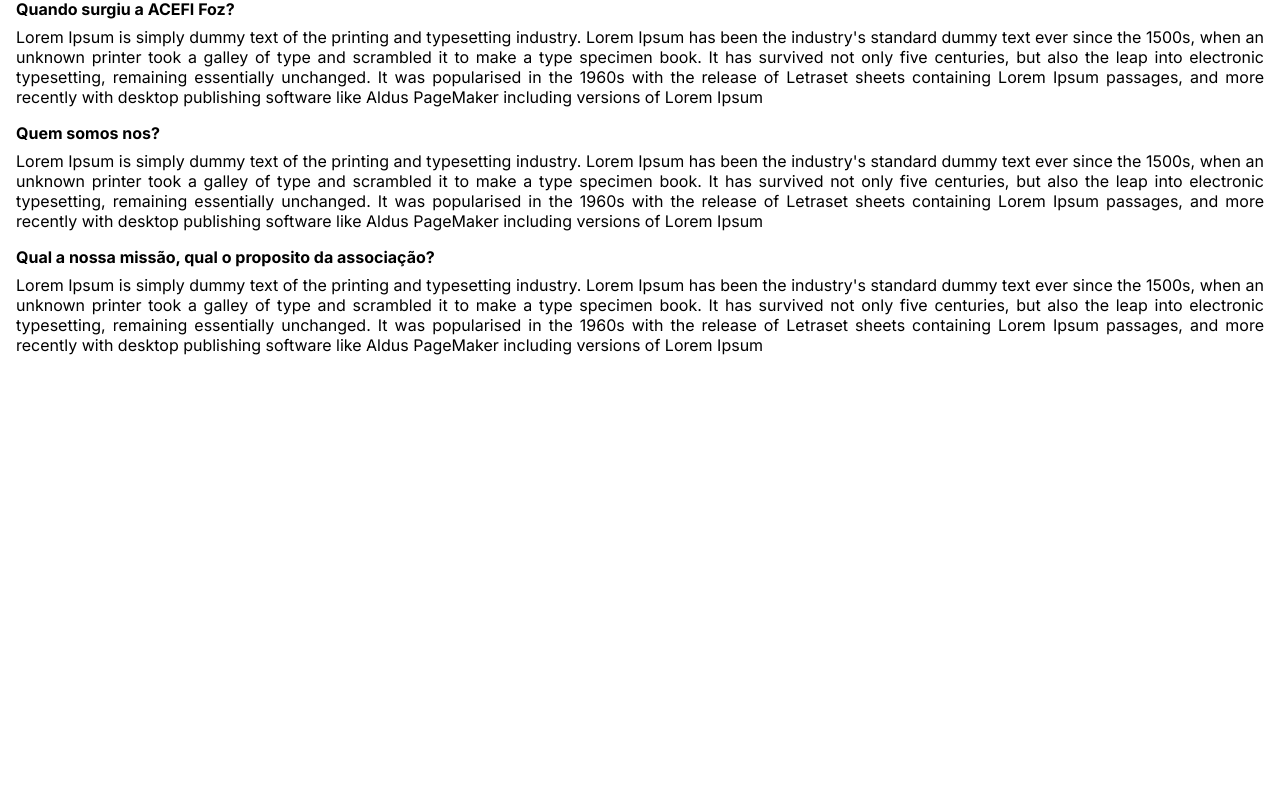
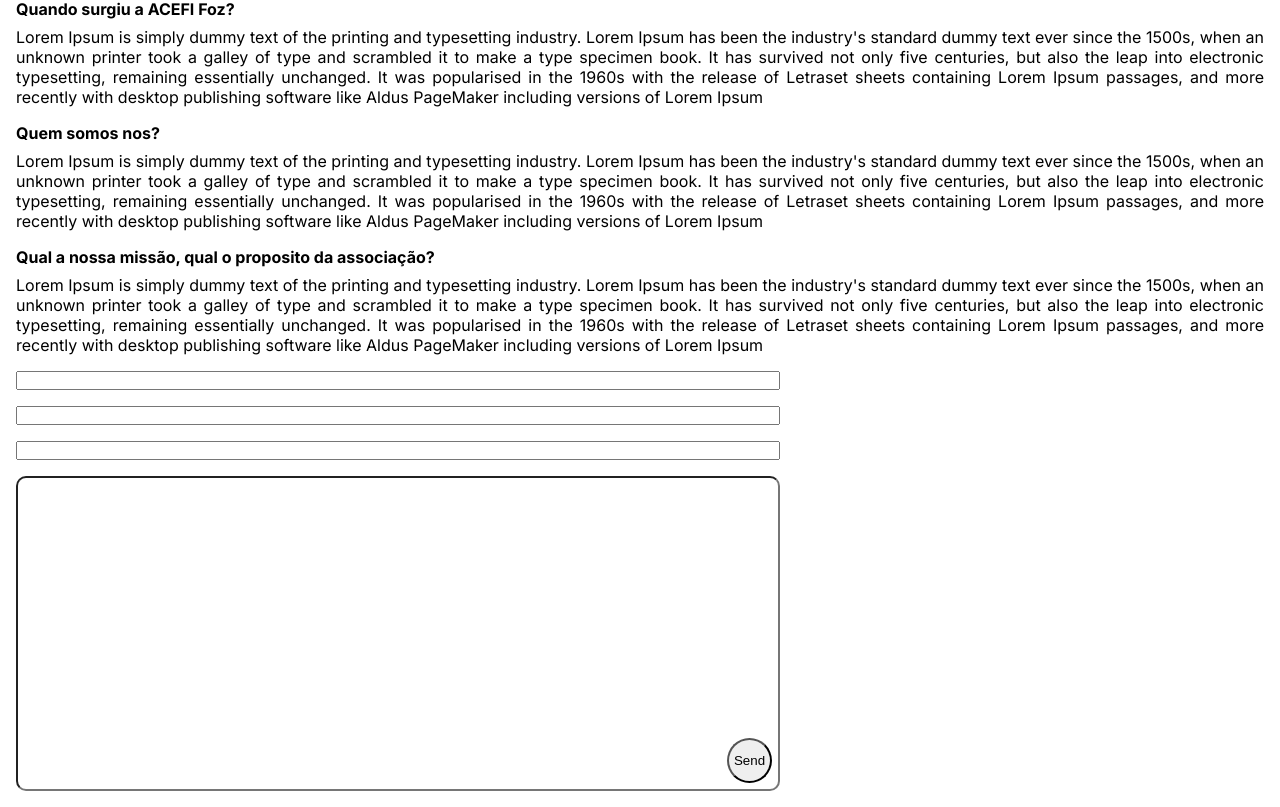
Before and after one commit to GabrielEduardoBrambilla/ACEFI-Inst-page, a React (Vite) app: page / in a window 1280 px wide. Shown: the part 3008-3815 px from the top of the page. Before the commit the page ends 3379 px from the top, so only its background shows below. Built offline with nearby package versions, Linux system fonts and the light colour scheme; the HTML template or start-up script is replaced by a standard one.

Commit message:
ContactForm

```diff
--- a/src/App.tsx
+++ b/src/App.tsx
@@ -6,6 +6,7 @@ import Location from './assets/Location.png'
 import Volunteer from './assets/Volunteer.png'
 import Gallery from './components/Galery'
 import History from './components/History'
+import ContactForm from './components/ContactForm'
 
 const Texto_Principal = `Venha prestigiar nosso evento neste domingo dia {data}, e experimente
 nosso buffe de sukiyaki assim como varias outras opções de pratos
@@ -34,7 +35,7 @@ function App() {
       {/* <ContentSection /> */}
       <Gallery />
       <History />
-      {/* <ContactForm /> */}
+      <ContactForm />
     </>
   )
 }
--- a/src/components/ContactForm/index.tsx
+++ b/src/components/ContactForm/index.tsx
@@ -0,0 +1,18 @@
+import React from 'react'
+import { Container, InputWrapper, MessageWrapper } from './styles'
+
+export default function ContactForm() {
+  return (
+    <Container>
+      <InputWrapper>
+        <input type="text" name="" id="" />
+        <input type="text" name="" id="" />
+        <input type="text" name="" id="" />
+      </InputWrapper>
+      <MessageWrapper>
+        <input type="textarea" />
+        <button type="submit">Send</button>
+      </MessageWrapper>
+    </Container>
+  )
+}
--- a/src/components/ContactForm/styles.ts
+++ b/src/components/ContactForm/styles.ts
@@ -0,0 +1,34 @@
+import styled from 'styled-components'
+export const Container = styled.form`
+  position: relative;
+
+  display: flex;
+  flex-direction: column;
+  max-width: 764px;
+  gap: 16px;
+  margin: 16px;
+  border-style: none;
+`
+export const InputWrapper = styled.div`
+  display: flex;
+  border-radius: 10px;
+  gap: 16px;
+  justify-content: space-between;
+  flex-direction: column;
+`
+export const MessageWrapper = styled.div`
+  input {
+    width: 100%;
+    height: 315px;
+    border-radius: 10px;
+  }
+  button {
+    position: absolute;
+    width: 45px;
+    height: 45px;
+    bottom: 0;
+    right: 0;
+    border-radius: 100%;
+    margin: 8px;
+  }
+`
```
